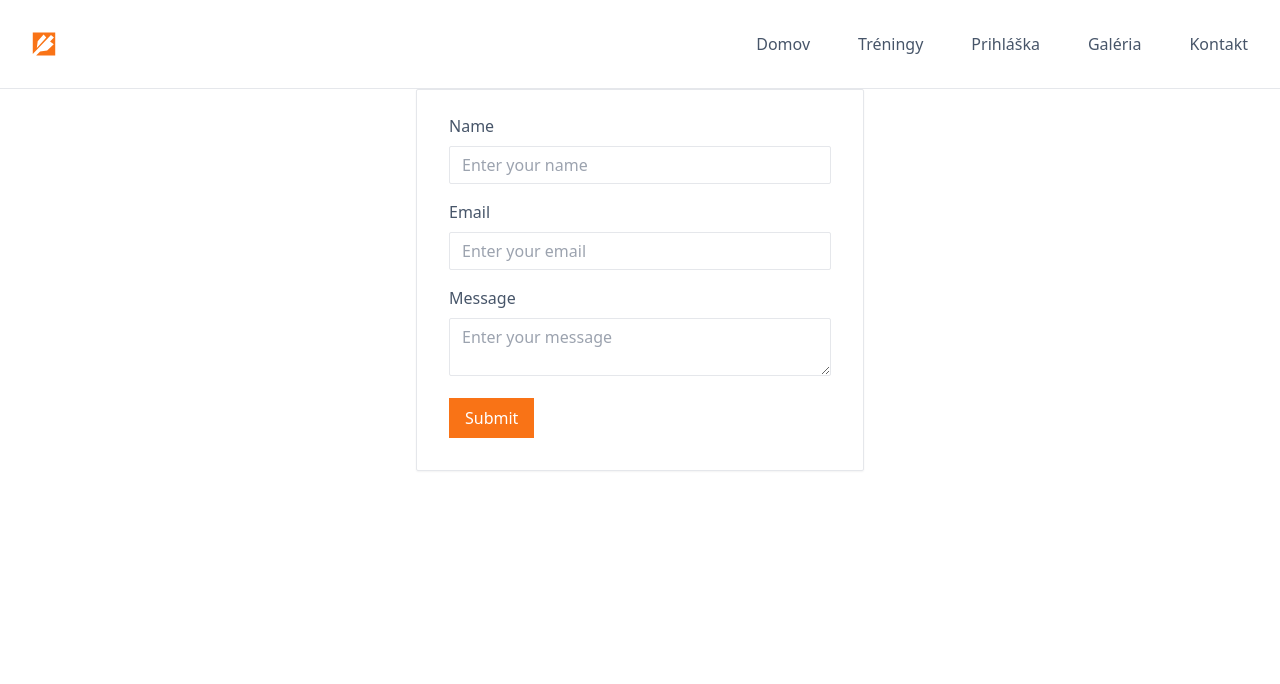
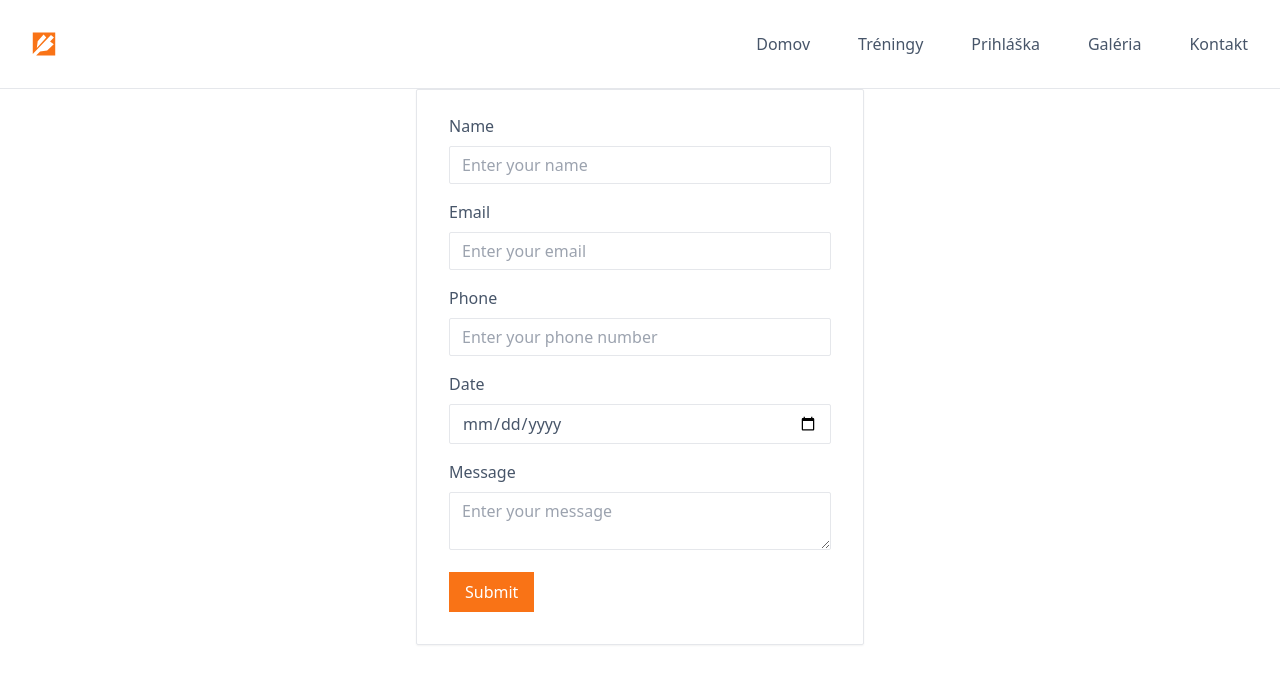
Before and after one commit to mrtnkusnr/lukoklub, a React (Vite) app: page /prihlaska in a window 1280 px wide. Shown: the top 684 px of the page. Built offline with nearby package versions, Linux system fonts and the light colour scheme.

Commit message:
chore: dateinput and textarea components

```diff
--- a/src/components/ApplicationPage.tsx
+++ b/src/components/ApplicationPage.tsx
@@ -1,4 +1,6 @@
 import Input from "./Input";
+import TextArea from "./TextArea";
+import DateInput from "./DateInput";
 
 const ApplicationPage = () => {
   return (
@@ -20,16 +22,28 @@ const ApplicationPage = () => {
           placeholder="Enter your email"
         ></Input>
 
-        <div className="mb-4">
-          <label className="block mb-2" htmlFor="message">
-            Message
-          </label>
-          <textarea
-            className="border rounded-sm w-full py-2 px-3 leading-tight focus:border-orange-500 focus:ring-0 focus:outline-none"
-            id="message"
-            placeholder="Enter your message"
-          ></textarea>
-        </div>
+        <Input
+          htmlFor="phone"
+          label="Phone"
+          id="phone"
+          type="text"
+          placeholder="Enter your phone number"
+        ></Input>
+
+        <DateInput
+          htmlFor="date-input"
+          label="Date"
+          id="date-input"
+          type="date"
+        ></DateInput>
+
+        <TextArea
+          htmlFor="message"
+          label="Message"
+          id="message"
+          placeholder="Enter your message"
+        ></TextArea>
+
         <div className="flex items-center justify-between">
           <button
             className="bg-orange-500 hover:bg-orange-600  text-white py-2 px-4 rounded-sm-sm"
--- /dev/null
+++ b/src/components/DateInput.tsx
@@ -0,0 +1,33 @@
+import { useState } from "react";
+
+interface Props {
+  htmlFor: string;
+  label: string;
+  id: string;
+  type: string;
+}
+
+const DateInput = ({ htmlFor, label, id, type }: Props) => {
+  const [date, setDate] = useState("");
+
+  const handleDateChange = (event) => {
+    setDate(event.target.value);
+  };
+
+  return (
+    <div className="mb-4">
+      <label className="block mb-2" htmlFor={htmlFor}>
+        {label}
+      </label>
+      <input
+        id={id}
+        type={type}
+        value={date}
+        className="border rounded-sm w-full py-2 px-3 leading-tight focus:border-orange-500 focus:ring-0 focus:outline-none"
+        onChange={handleDateChange}
+      />
+    </div>
+  );
+};
+
+export default DateInput;
--- /dev/null
+++ b/src/components/TextArea.tsx
@@ -0,0 +1,23 @@
+interface Props {
+  htmlFor: string;
+  label: string;
+  id: string;
+  placeholder: string;
+}
+
+const TextArea = ({ htmlFor, label, id, placeholder }: Props) => {
+  return (
+    <div className="mb-4">
+      <label className="block mb-2" htmlFor={htmlFor}>
+        {label}
+      </label>
+      <textarea
+        className="border rounded-sm w-full py-2 px-3 leading-tight focus:border-orange-500 focus:ring-0 focus:outline-none"
+        id={id}
+        placeholder={placeholder}
+      ></textarea>
+    </div>
+  );
+};
+
+export default TextArea;
```
